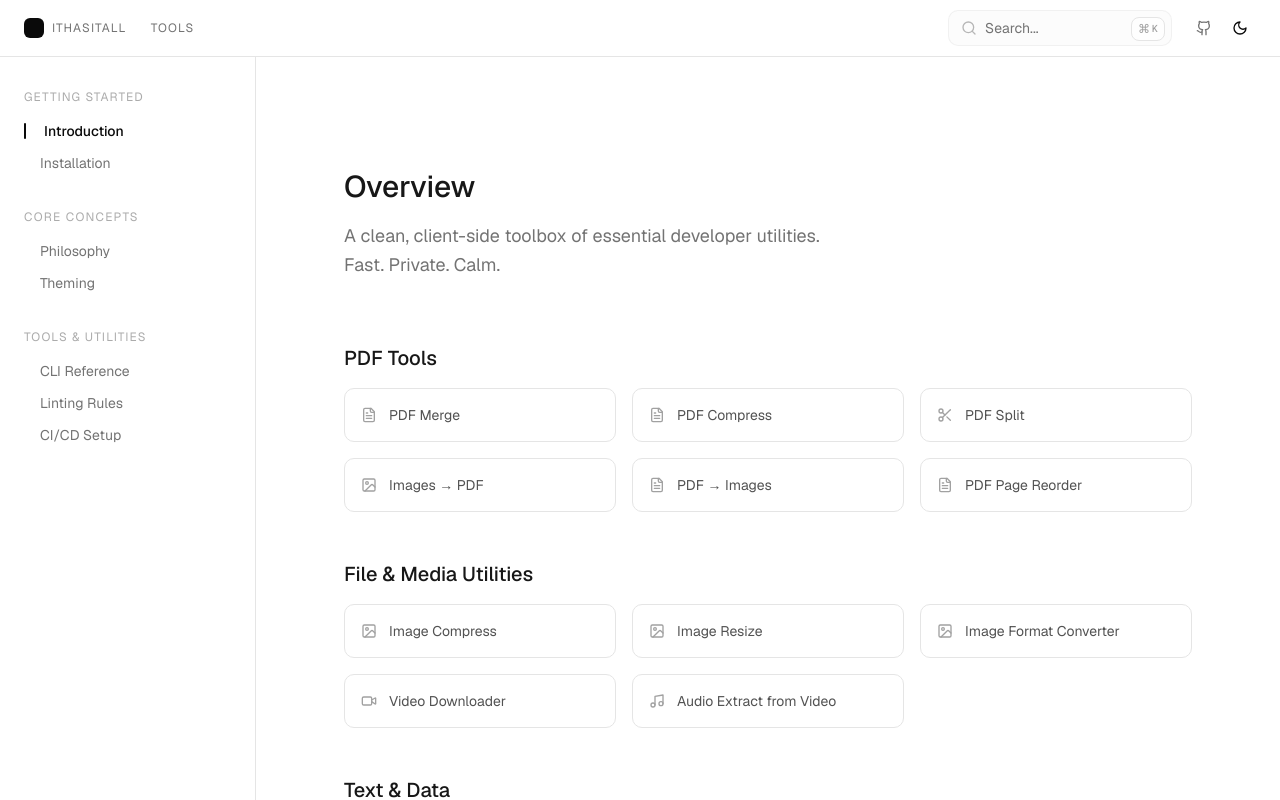
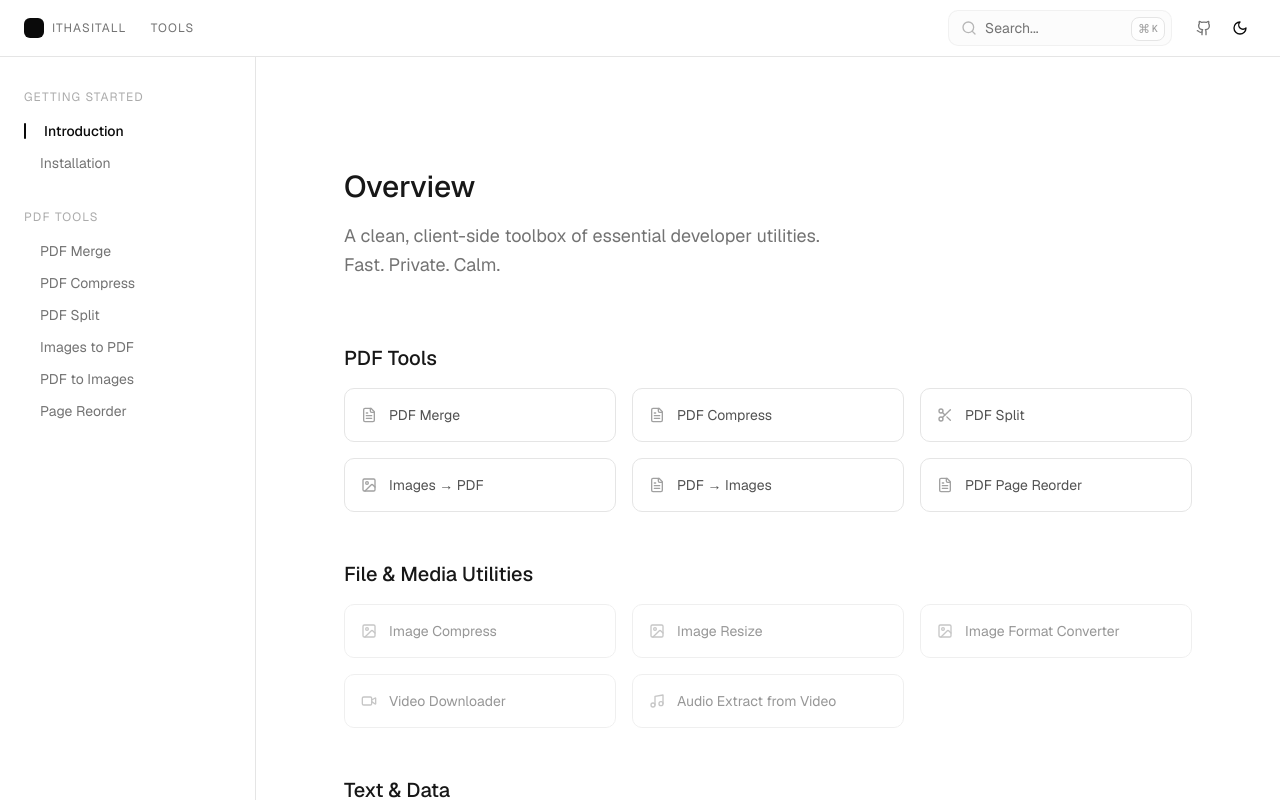
Before and after one commit to harshjdhv/ithasitall, a Next.js app in the folder apps/web/: page /tools in a window 1280 px wide. Shown: the top 800 px of the page. Built offline with nearby package versions, Linux system fonts and the light colour scheme; a web font is replaced by a local one.

Commit message:
feat: Add new PDF tools suite including merge, compress, split, and image conversions with placeholder pages and updated navigation.

```diff
--- a/apps/web/app/tools/page.tsx
+++ b/apps/web/app/tools/page.tsx
@@ -1,4 +1,5 @@
 import React from 'react'
+import Link from 'next/link'
 import {
     FileText,
     Image as ImageIcon,
@@ -26,17 +27,29 @@ import {
     Scissors
 } from 'lucide-react'
 
-const ToolGroup = ({ title, tools }: { title: string; tools: { name: string; icon: React.ReactNode }[] }) => (
+const ToolGroup = ({ title, tools }: { title: string; tools: { name: string; icon: React.ReactNode; href?: string }[] }) => (
     <div className="mb-12">
         <h2 className="text-xl font-medium text-neutral-900 dark:text-neutral-200 mb-4">{title}</h2>
         <ul className="grid grid-cols-1 md:grid-cols-2 lg:grid-cols-3 gap-4">
             {tools.map((tool) => (
                 <li
                     key={tool.name}
-                    className="p-4 border border-neutral-200 dark:border-neutral-800 rounded-lg bg-white dark:bg-neutral-900 text-neutral-600 dark:text-neutral-400 text-sm hover:border-neutral-300 dark:hover:border-neutral-700 transition-colors cursor-default flex items-center gap-3"
+                    className="group"
                 >
-                    <span className="text-neutral-400 dark:text-neutral-500">{tool.icon}</span>
-                    {tool.name}
+                    {tool.href ? (
+                        <Link
+                            href={tool.href}
+                            className="p-4 border border-neutral-200 dark:border-neutral-800 rounded-lg bg-white dark:bg-neutral-900 text-neutral-600 dark:text-neutral-400 text-sm hover:border-neutral-300 dark:hover:border-neutral-700 transition-colors flex items-center gap-3 cursor-pointer"
+                        >
+                            <span className="text-neutral-400 dark:text-neutral-500 group-hover:text-neutral-600 dark:group-hover:text-neutral-300 transition-colors">{tool.icon}</span>
+                            {tool.name}
+                        </Link>
+                    ) : (
+                        <div className="p-4 border border-neutral-200 dark:border-neutral-800 rounded-lg bg-white dark:bg-neutral-900 text-neutral-600 dark:text-neutral-400 text-sm opacity-60 flex items-center gap-3 cursor-not-allowed">
+                            <span className="text-neutral-400 dark:text-neutral-500">{tool.icon}</span>
+                            {tool.name}
+                        </div>
+                    )}
                 </li>
             ))}
         </ul>
@@ -50,12 +63,12 @@ const ToolsPage = () => {
         {
             title: "PDF Tools",
             tools: [
-                { name: "PDF Merge", icon: <FileText {...iconProps} /> },
-                { name: "PDF Compress", icon: <FileText {...iconProps} /> },
-                { name: "PDF Split", icon: <Scissors {...iconProps} /> },
-                { name: "Images → PDF", icon: <ImageIcon {...iconProps} /> },
-                { name: "PDF → Images", icon: <FileText {...iconProps} /> },
-                { name: "PDF Page Reorder", icon: <FileText {...iconProps} /> }
+                { name: "PDF Merge", icon: <FileText {...iconProps} />, href: "/tools/pdf/merge" },
+                { name: "PDF Compress", icon: <FileText {...iconProps} />, href: "/tools/pdf/compress" },
+                { name: "PDF Split", icon: <Scissors {...iconProps} />, href: "/tools/pdf/split" },
+                { name: "Images → PDF", icon: <ImageIcon {...iconProps} />, href: "/tools/pdf/images-to-pdf" },
+                { name: "PDF → Images", icon: <FileText {...iconProps} />, href: "/tools/pdf/pdf-to-images" },
+                { name: "PDF Page Reorder", icon: <FileText {...iconProps} />, href: "/tools/pdf/reorder" }
             ]
         },
         {
--- /dev/null
+++ b/apps/web/app/tools/pdf/compress/page.tsx
@@ -0,0 +1 @@
+import React from 'react'; export default function Page() { return <div className='max-w-[800px] mx-auto py-12 px-6'><h1 className='text-3xl font-medium text-neutral-900 dark:text-white mb-4'>PDF Compress</h1><p className='text-neutral-500 dark:text-neutral-400 text-lg'>Coming soon...</p></div> }
--- /dev/null
+++ b/apps/web/app/tools/pdf/images-to-pdf/page.tsx
@@ -0,0 +1 @@
+import React from 'react'; export default function Page() { return <div className='max-w-[800px] mx-auto py-12 px-6'><h1 className='text-3xl font-medium text-neutral-900 dark:text-white mb-4'>Images to PDF</h1><p className='text-neutral-500 dark:text-neutral-400 text-lg'>Coming soon...</p></div> }
--- /dev/null
+++ b/apps/web/app/tools/pdf/merge/page.tsx
@@ -0,0 +1 @@
+import React from 'react'; export default function Page() { return <div className='max-w-[800px] mx-auto py-12 px-6'><h1 className='text-3xl font-medium text-neutral-900 dark:text-white mb-4'>PDF Merge</h1><p className='text-neutral-500 dark:text-neutral-400 text-lg'>Coming soon...</p></div> }
--- /dev/null
+++ b/apps/web/app/tools/pdf/pdf-to-images/page.tsx
@@ -0,0 +1 @@
+import React from 'react'; export default function Page() { return <div className='max-w-[800px] mx-auto py-12 px-6'><h1 className='text-3xl font-medium text-neutral-900 dark:text-white mb-4'>PDF to Images</h1><p className='text-neutral-500 dark:text-neutral-400 text-lg'>Coming soon...</p></div> }
--- /dev/null
+++ b/apps/web/app/tools/pdf/reorder/page.tsx
@@ -0,0 +1 @@
+import React from 'react'; export default function Page() { return <div className='max-w-[800px] mx-auto py-12 px-6'><h1 className='text-3xl font-medium text-neutral-900 dark:text-white mb-4'>PDF Page Reorder</h1><p className='text-neutral-500 dark:text-neutral-400 text-lg'>Coming soon...</p></div> }
--- /dev/null
+++ b/apps/web/app/tools/pdf/split/page.tsx
@@ -0,0 +1 @@
+import React from 'react'; export default function Page() { return <div className='max-w-[800px] mx-auto py-12 px-6'><h1 className='text-3xl font-medium text-neutral-900 dark:text-white mb-4'>PDF Split</h1><p className='text-neutral-500 dark:text-neutral-400 text-lg'>Coming soon...</p></div> }
--- a/apps/web/config/tools.ts
+++ b/apps/web/config/tools.ts
@@ -14,32 +14,31 @@ export const toolsConfig = {
       ],
     },
     {
-      title: "Core Concepts",
+      title: "PDF Tools",
       items: [
         {
-          title: "Philosophy",
-          href: "/tools/philosophy",
+          title: "PDF Merge",
+          href: "/tools/pdf/merge",
         },
         {
-          title: "Theming",
-          href: "/tools/theming",
-        },
-      ],
-    },
-    {
-      title: "Tools & Utilities",
-      items: [
-        {
-          title: "CLI Reference",
-          href: "/tools/cli",
+          title: "PDF Compress",
+          href: "/tools/pdf/compress",
         },
         {
-          title: "Linting Rules",
-          href: "/tools/linting",
+          title: "PDF Split",
+          href: "/tools/pdf/split",
         },
         {
-          title: "CI/CD Setup",
-          href: "/tools/cicd",
+          title: "Images to PDF",
+          href: "/tools/pdf/images-to-pdf",
+        },
+        {
+          title: "PDF to Images",
+          href: "/tools/pdf/pdf-to-images",
+        },
+        {
+          title: "Page Reorder",
+          href: "/tools/pdf/reorder",
         },
       ],
     },
```
